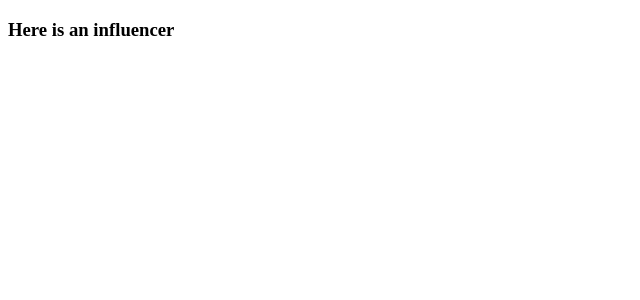
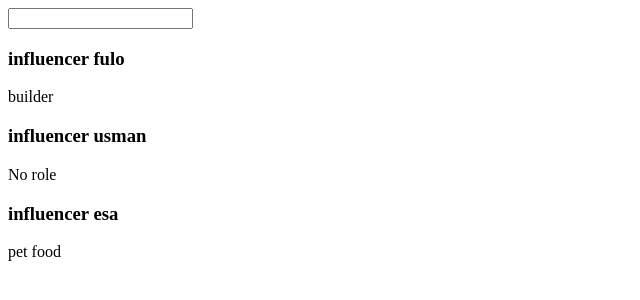
Before and after one commit to emmanueluwa/rere, a React (Vite) app: page / in a window 1280 px wide. Shown: the top 300 px of the page, without its empty margins (0-640 px from the left). Built offline with nearby package versions, Linux system fonts and the light colour scheme.

Commit message:
adding ability to change role via input in influencer component

```diff
--- a/src/App.jsx
+++ b/src/App.jsx
@@ -5,6 +5,7 @@ import "./App.css";
 import Influencer from "./components/Influencer";
 
 function App() {
+  const [role, setRole] = useState("pet food");
   const showInfluencers = true;
 
   return (
@@ -17,7 +18,22 @@ function App() {
           <img src={reactLogo} className="logo react" alt="React logo" />
         </a>
       </div> */}
-      {showInfluencers ? <Influencer /> : <p>Influencers hidden</p>}
+      {showInfluencers ? (
+        <div>
+          <input
+            type="text"
+            onChange={(e) => {
+              console.log(e.target.value);
+              setRole(e.target.value);
+            }}
+          />
+          <Influencer name="fulo" role="builder" />
+          <Influencer name="usman" />
+          <Influencer name="esa" role={role} />
+        </div>
+      ) : (
+        <p>Influencers hidden</p>
+      )}
     </>
   );
 }
--- a/src/components/Influencer.jsx
+++ b/src/components/Influencer.jsx
@@ -1,5 +1,10 @@
-function Influencer() {
-  return <h3>Here is an influencer</h3>;
+function Influencer(props) {
+  return (
+    <>
+      <h3>influencer {props.name}</h3>
+      <p>{props.role ? props.role : "No role"}</p>
+    </>
+  );
 }
 
 export default Influencer;
```
